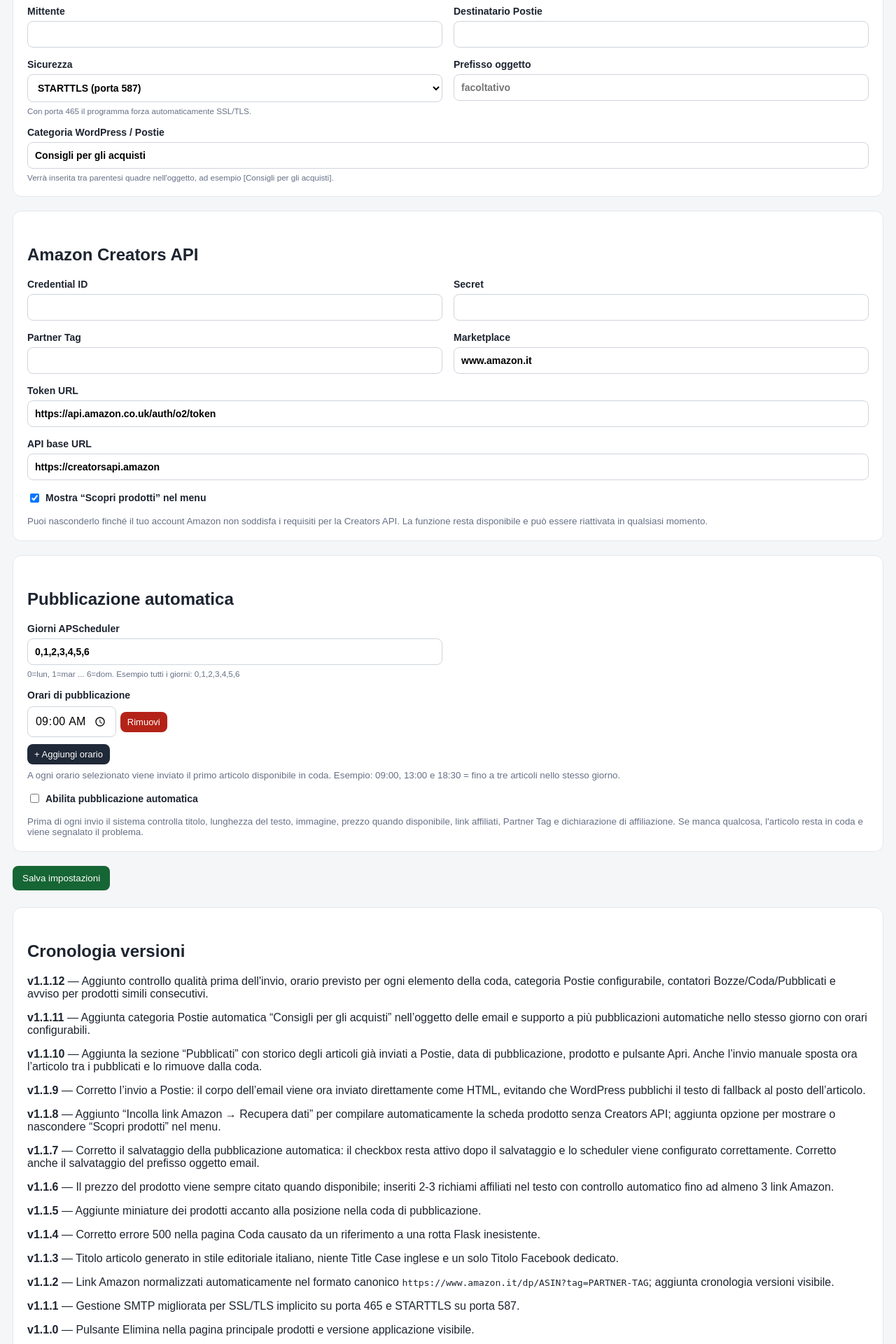
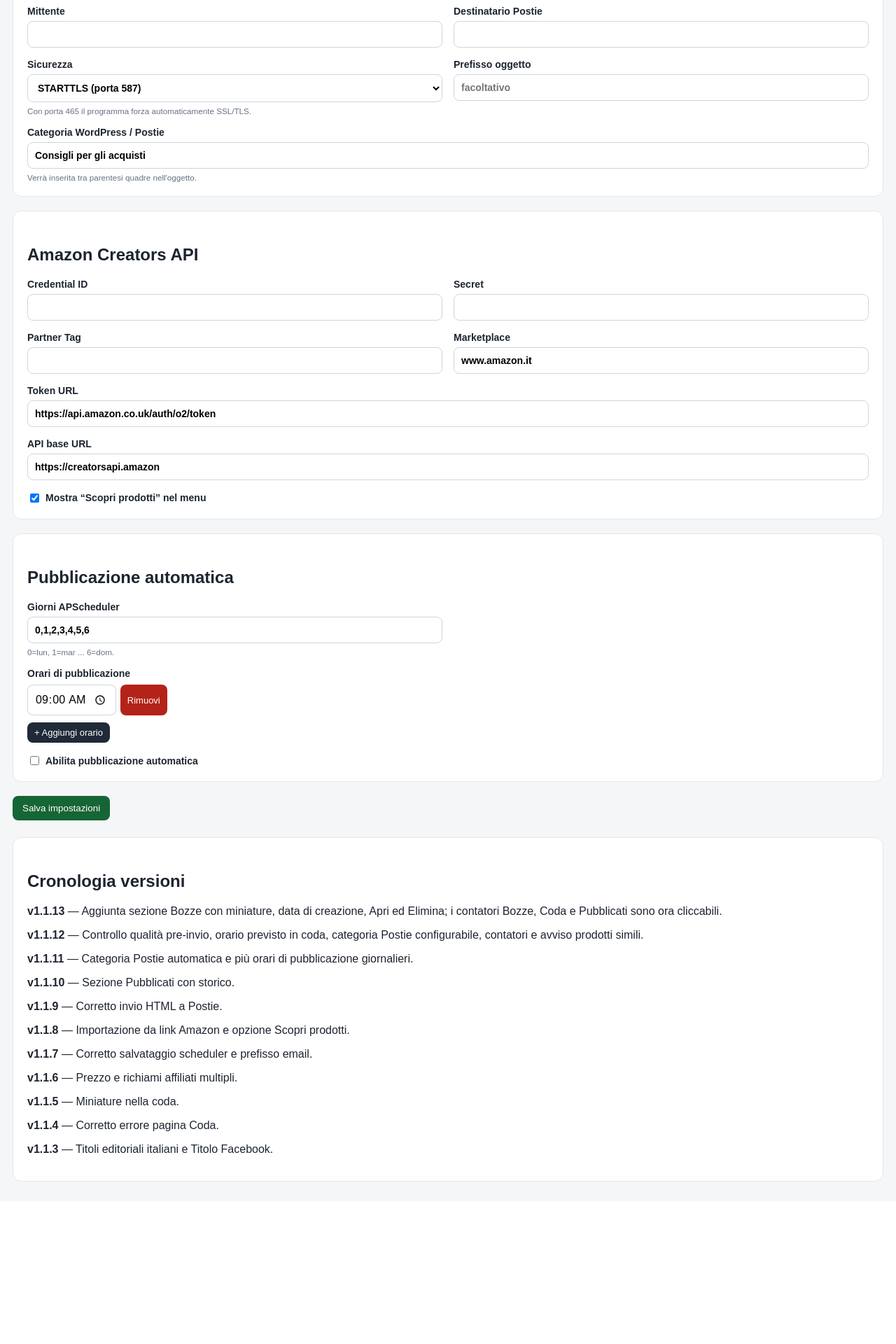
Before and after one commit to Niki206cc/amazonwp, a Flask app: page /settings in a window 1280 px wide. Shown: the part 810-2730 px from the top of the page at 70% size. After the commit the page ends 2498 px from the top, so only its background shows below. Run offline with Flask 3, Linux system fonts and the light colour scheme; data comes from the database, SQL or seed files in the repository; tables that the repository leaves empty hold one stand-in row (values such as "Sample post").

Commit message:
Update changelog v1.1.13

```diff
--- a/templates/settings.html
+++ b/templates/settings.html
@@ -4,106 +4,29 @@
 <form method="post" id="settings-form">
 <section class="panel"><h2>AI</h2><div class="form-grid">
 <label>Motore<select name="ai_engine"><option value="openai" {% if settings.ai_engine=='openai' %}selected{% endif %}>OpenAI</option><option value="gemini" {% if settings.ai_engine=='gemini' %}selected{% endif %}>Gemini</option></select></label>
-<label>Modello OpenAI<input name="openai_model" value="{{ settings.openai_model }}"></label>
-<label class="full">OpenAI API key<input type="password" name="openai_api_key" value="{{ settings.openai_api_key }}"></label>
-<label>Modello Gemini<input name="gemini_model" value="{{ settings.gemini_model }}"></label>
-<label class="full">Gemini API key<input type="password" name="gemini_api_key" value="{{ settings.gemini_api_key }}"></label>
+<label>Modello OpenAI<input name="openai_model" value="{{ settings.openai_model }}"></label><label class="full">OpenAI API key<input type="password" name="openai_api_key" value="{{ settings.openai_api_key }}"></label>
+<label>Modello Gemini<input name="gemini_model" value="{{ settings.gemini_model }}"></label><label class="full">Gemini API key<input type="password" name="gemini_api_key" value="{{ settings.gemini_api_key }}"></label>
 </div></section>
 <section class="panel"><h2>SMTP / Postie</h2><div class="form-grid">
-<label>Host<input name="smtp_host" value="{{ settings.smtp_host }}"></label><label>Porta<input name="smtp_port" value="{{ settings.smtp_port }}"></label>
-<label>Utente<input name="smtp_user" value="{{ settings.smtp_user }}"></label><label>Password<input type="password" name="smtp_password" value="{{ settings.smtp_password }}"></label>
-<label>Mittente<input name="smtp_from" value="{{ settings.smtp_from }}"></label><label>Destinatario Postie<input name="smtp_to" value="{{ settings.smtp_to }}"></label>
+<label>Host<input name="smtp_host" value="{{ settings.smtp_host }}"></label><label>Porta<input name="smtp_port" value="{{ settings.smtp_port }}"></label><label>Utente<input name="smtp_user" value="{{ settings.smtp_user }}"></label><label>Password<input type="password" name="smtp_password" value="{{ settings.smtp_password }}"></label><label>Mittente<input name="smtp_from" value="{{ settings.smtp_from }}"></label><label>Destinatario Postie<input name="smtp_to" value="{{ settings.smtp_to }}"></label>
 <label>Sicurezza<select name="smtp_security"><option value="ssl" {% if settings.smtp_security=='ssl' %}selected{% endif %}>SSL/TLS implicito (porta 465)</option><option value="starttls" {% if settings.smtp_security=='starttls' %}selected{% endif %}>STARTTLS (porta 587)</option><option value="none" {% if settings.smtp_security=='none' %}selected{% endif %}>Nessuna</option></select><small>Con porta 465 il programma forza automaticamente SSL/TLS.</small></label>
-<label>Prefisso oggetto<input name="email_subject_prefix" value="{{ settings.email_subject_prefix }}" placeholder="facoltativo"></label>
-<label class="full">Categoria WordPress / Postie<input name="postie_category" value="{{ settings.get('postie_category','Consigli per gli acquisti') }}" placeholder="Consigli per gli acquisti"><small>Verrà inserita tra parentesi quadre nell'oggetto, ad esempio [Consigli per gli acquisti].</small></label>
+<label>Prefisso oggetto<input name="email_subject_prefix" value="{{ settings.email_subject_prefix }}" placeholder="facoltativo"></label><label class="full">Categoria WordPress / Postie<input name="postie_category" value="{{ settings.get('postie_category','Consigli per gli acquisti') }}"><small>Verrà inserita tra parentesi quadre nell'oggetto.</small></label>
 </div></section>
-<section class="panel"><h2>Amazon Creators API</h2><div class="form-grid">
-<label>Credential ID<input name="amazon_credential_id" value="{{ settings.amazon_credential_id }}"></label><label>Secret<input type="password" name="amazon_secret" value="{{ settings.amazon_secret }}"></label>
-<label>Partner Tag<input name="amazon_partner_tag" value="{{ settings.amazon_partner_tag }}"></label><label>Marketplace<input name="amazon_marketplace" value="{{ settings.amazon_marketplace }}"></label>
-<label class="full">Token URL<input name="amazon_token_url" value="{{ settings.amazon_token_url }}"></label><label class="full">API base URL<input name="amazon_api_base" value="{{ settings.amazon_api_base }}"></label>
-<label class="check full"><input type="checkbox" name="show_discover" value="1" {% if settings.get('show_discover','1')=='1' %}checked{% endif %}> Mostra “Scopri prodotti” nel menu</label>
-<small class="full">Puoi nasconderlo finché il tuo account Amazon non soddisfa i requisiti per la Creators API. La funzione resta disponibile e può essere riattivata in qualsiasi momento.</small>
-</div></section>
-<section class="panel"><h2>Pubblicazione automatica</h2><div class="form-grid">
-<label>Giorni APScheduler<input name="publish_days" value="{{ settings.publish_days }}"><small>0=lun, 1=mar ... 6=dom. Esempio tutti i giorni: 0,1,2,3,4,5,6</small></label>
-<div class="full">
-  <label>Orari di pubblicazione</label>
-  <input type="hidden" name="publish_time" id="publish_time" value="{{ settings.publish_time or '09:00' }}">
-  <div id="publish-times" style="display:flex;flex-wrap:wrap;gap:10px;margin-top:8px"></div>
-  <button type="button" class="btn small" id="add-publish-time" style="margin-top:10px">+ Aggiungi orario</button>
-  <small style="display:block;margin-top:8px">A ogni orario selezionato viene inviato il primo articolo disponibile in coda. Esempio: 09:00, 13:00 e 18:30 = fino a tre articoli nello stesso giorno.</small>
-</div>
-<label class="check full"><input type="checkbox" name="scheduler_enabled" value="1" {% if settings.scheduler_enabled=='1' %}checked{% endif %}> Abilita pubblicazione automatica</label>
-<small class="full">Prima di ogni invio il sistema controlla titolo, lunghezza del testo, immagine, prezzo quando disponibile, link affiliati, Partner Tag e dichiarazione di affiliazione. Se manca qualcosa, l'articolo resta in coda e viene segnalato il problema.</small>
-</div></section>
-<button class="btn success" type="submit">Salva impostazioni</button>
-</form>
-<section class="panel" style="margin-top:24px">
-  <h2>Cronologia versioni</h2>
-  <p><strong>v1.1.12</strong> — Aggiunto controllo qualità prima dell'invio, orario previsto per ogni elemento della coda, categoria Postie configurabile, contatori Bozze/Coda/Pubblicati e avviso per prodotti simili consecutivi.</p>
-  <p><strong>v1.1.11</strong> — Aggiunta categoria Postie automatica “Consigli per gli acquisti” nell’oggetto delle email e supporto a più pubblicazioni automatiche nello stesso giorno con orari configurabili.</p>
-  <p><strong>v1.1.10</strong> — Aggiunta la sezione “Pubblicati” con storico degli articoli già inviati a Postie, data di pubblicazione, prodotto e pulsante Apri. Anche l’invio manuale sposta ora l’articolo tra i pubblicati e lo rimuove dalla coda.</p>
-  <p><strong>v1.1.9</strong> — Corretto l’invio a Postie: il corpo dell’email viene ora inviato direttamente come HTML, evitando che WordPress pubblichi il testo di fallback al posto dell’articolo.</p>
-  <p><strong>v1.1.8</strong> — Aggiunto “Incolla link Amazon → Recupera dati” per compilare automaticamente la scheda prodotto senza Creators API; aggiunta opzione per mostrare o nascondere “Scopri prodotti” nel menu.</p>
-  <p><strong>v1.1.7</strong> — Corretto il salvataggio della pubblicazione automatica: il checkbox resta attivo dopo il salvataggio e lo scheduler viene configurato correttamente. Corretto anche il salvataggio del prefisso oggetto email.</p>
-  <p><strong>v1.1.6</strong> — Il prezzo del prodotto viene sempre citato quando disponibile; inseriti 2-3 richiami affiliati nel testo con controllo automatico fino ad almeno 3 link Amazon.</p>
-  <p><strong>v1.1.5</strong> — Aggiunte miniature dei prodotti accanto alla posizione nella coda di pubblicazione.</p>
-  <p><strong>v1.1.4</strong> — Corretto errore 500 nella pagina Coda causato da un riferimento a una rotta Flask inesistente.</p>
-  <p><strong>v1.1.3</strong> — Titolo articolo generato in stile editoriale italiano, niente Title Case inglese e un solo Titolo Facebook dedicato.</p>
-  <p><strong>v1.1.2</strong> — Link Amazon normalizzati automaticamente nel formato canonico <code>https://www.amazon.it/dp/ASIN?tag=PARTNER-TAG</code>; aggiunta cronologia versioni visibile.</p>
-  <p><strong>v1.1.1</strong> — Gestione SMTP migliorata per SSL/TLS implicito su porta 465 e STARTTLS su porta 587.</p>
-  <p><strong>v1.1.0</strong> — Pulsante Elimina nella pagina principale prodotti e versione applicazione visibile.</p>
-  <p><strong>v1.0.x</strong> — Anteprima immagine, referral Amazon automatico, eliminazione articoli e prime correzioni Creators API.</p>
+<section class="panel"><h2>Amazon Creators API</h2><div class="form-grid"><label>Credential ID<input name="amazon_credential_id" value="{{ settings.amazon_credential_id }}"></label><label>Secret<input type="password" name="amazon_secret" value="{{ settings.amazon_secret }}"></label><label>Partner Tag<input name="amazon_partner_tag" value="{{ settings.amazon_partner_tag }}"></label><label>Marketplace<input name="amazon_marketplace" value="{{ settings.amazon_marketplace }}"></label><label class="full">Token URL<input name="amazon_token_url" value="{{ settings.amazon_token_url }}"></label><label class="full">API base URL<input name="amazon_api_base" value="{{ settings.amazon_api_base }}"></label><label class="check full"><input type="checkbox" name="show_discover" value="1" {% if settings.get('show_discover','1')=='1' %}checked{% endif %}> Mostra “Scopri prodotti” nel menu</label></div></section>
+<section class="panel"><h2>Pubblicazione automatica</h2><div class="form-grid"><label>Giorni APScheduler<input name="publish_days" value="{{ settings.publish_days }}"><small>0=lun, 1=mar ... 6=dom.</small></label><div class="full"><label>Orari di pubblicazione</label><input type="hidden" name="publish_time" id="publish_time" value="{{ settings.publish_time or '09:00' }}"><div id="publish-times" style="display:flex;flex-wrap:wrap;gap:10px;margin-top:8px"></div><button type="button" class="btn small" id="add-publish-time" style="margin-top:10px">+ Aggiungi orario</button></div><label class="check full"><input type="checkbox" name="scheduler_enabled" value="1" {% if settings.scheduler_enabled=='1' %}checked{% endif %}> Abilita pubblicazione automatica</label></div></section>
+<button class="btn success" type="submit">Salva impostazioni</button></form>
+<section class="panel" style="margin-top:24px"><h2>Cronologia versioni</h2>
+<p><strong>v1.1.13</strong> — Aggiunta sezione Bozze con miniature, data di creazione, Apri ed Elimina; i contatori Bozze, Coda e Pubblicati sono ora cliccabili.</p>
+<p><strong>v1.1.12</strong> — Controllo qualità pre-invio, orario previsto in coda, categoria Postie configurabile, contatori e avviso prodotti simili.</p>
+<p><strong>v1.1.11</strong> — Categoria Postie automatica e più orari di pubblicazione giornalieri.</p>
+<p><strong>v1.1.10</strong> — Sezione Pubblicati con storico.</p>
+<p><strong>v1.1.9</strong> — Corretto invio HTML a Postie.</p>
+<p><strong>v1.1.8</strong> — Importazione da link Amazon e opzione Scopri prodotti.</p>
+<p><strong>v1.1.7</strong> — Corretto salvataggio scheduler e prefisso email.</p>
+<p><strong>v1.1.6</strong> — Prezzo e richiami affiliati multipli.</p>
+<p><strong>v1.1.5</strong> — Miniature nella coda.</p>
+<p><strong>v1.1.4</strong> — Corretto errore pagina Coda.</p>
+<p><strong>v1.1.3</strong> — Titoli editoriali italiani e Titolo Facebook.</p>
 </section>
-<script>
-(function () {
-  const hidden = document.getElementById('publish_time');
-  const container = document.getElementById('publish-times');
-  const addButton = document.getElementById('add-publish-time');
-  const form = document.getElementById('settings-form');
-
-  function addTime(value) {
-    const wrap = document.createElement('div');
-    wrap.style.display = 'flex';
-    wrap.style.gap = '6px';
-    wrap.style.alignItems = 'center';
-
-    const input = document.createElement('input');
-    input.type = 'time';
-    input.className = 'publish-time-input';
-    input.value = value || '09:00';
-    input.required = true;
-
-    const remove = document.createElement('button');
-    remove.type = 'button';
-    remove.className = 'btn small danger';
-    remove.textContent = 'Rimuovi';
-    remove.addEventListener('click', function () {
-      if (container.querySelectorAll('.publish-time-input').length > 1) {
-        wrap.remove();
-      }
-    });
-
-    wrap.appendChild(input);
-    wrap.appendChild(remove);
-    container.appendChild(wrap);
-  }
-
-  const initial = (hidden.value || '09:00').split(',').map(v => v.trim()).filter(Boolean);
-  (initial.length ? initial : ['09:00']).forEach(addTime);
-
-  addButton.addEventListener('click', function () {
-    addTime('12:00');
-  });
-
-  form.addEventListener('submit', function () {
-    const times = Array.from(container.querySelectorAll('.publish-time-input'))
-      .map(input => input.value)
-      .filter(Boolean)
-      .filter((value, index, array) => array.indexOf(value) === index)
-      .sort();
-    hidden.value = times.join(',');
-  });
-})();
-</script>
+<script>(function(){const hidden=document.getElementById('publish_time'),container=document.getElementById('publish-times'),addButton=document.getElementById('add-publish-time'),form=document.getElementById('settings-form');function addTime(value){const wrap=document.createElement('div');wrap.style.display='flex';wrap.style.gap='6px';const input=document.createElement('input');input.type='time';input.className='publish-time-input';input.value=value||'09:00';input.required=true;const remove=document.createElement('button');remove.type='button';remove.className='btn small danger';remove.textContent='Rimuovi';remove.onclick=()=>{if(container.querySelectorAll('.publish-time-input').length>1)wrap.remove()};wrap.append(input,remove);container.appendChild(wrap)};(hidden.value||'09:00').split(',').map(v=>v.trim()).filter(Boolean).forEach(addTime);addButton.onclick=()=>addTime('12:00');form.addEventListener('submit',()=>{hidden.value=Array.from(container.querySelectorAll('.publish-time-input')).map(i=>i.value).filter(Boolean).filter((v,i,a)=>a.indexOf(v)===i).sort().join(',')})})();</script>
 {% endblock %}
```
